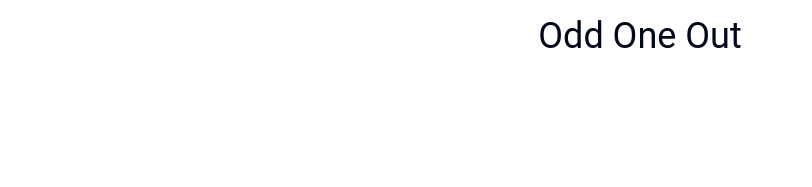
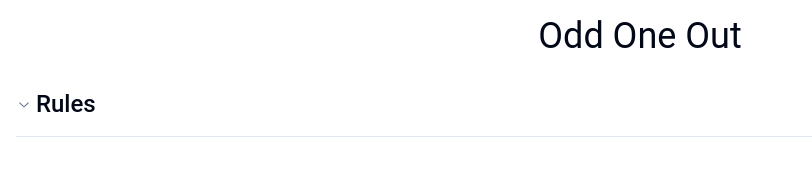
Before and after one commit to Trifall/odd-one-out, a React (Vite) app: page / in a window 1280 px wide. Shown: the top 187 px of the page, without its empty margins (0-812 px from the left). Built offline with nearby package versions, Linux system fonts and the light colour scheme.

Commit message:
Add Rules component

```diff
--- a/package.json
+++ b/package.json
@@ -19,6 +19,7 @@
 		"prepare": "husky install"
 	},
 	"dependencies": {
+		"@radix-ui/react-accordion": "^1.1.2",
 		"@radix-ui/react-icons": "^1.3.0",
 		"@radix-ui/react-slot": "^1.0.2",
 		"@radix-ui/react-tooltip": "^1.0.7",
--- a/src/components/header.tsx
+++ b/src/components/header.tsx
@@ -1,8 +1,13 @@
+import RulesBox from './rulesBox';
+
 const Header = () => {
 	return (
-		<div className='flex w-full items-center justify-center py-4'>
-			<h1 className='text-4xl'>Odd One Out</h1>
-		</div>
+		<>
+			<div className='flex w-full items-center justify-center py-4'>
+				<h1 className='text-4xl'>Odd One Out</h1>
+			</div>
+			<RulesBox />
+		</>
 	);
 };
 
--- /dev/null
+++ b/src/components/rulesBox.tsx
@@ -0,0 +1,28 @@
+import { Accordion, AccordionContent, AccordionItem, AccordionTrigger } from './ui/accordion';
+
+const RulesBox = () => {
+	return (
+		<div className='relative z-[1005]  px-4'>
+			<Accordion type='single' collapsible className='w-full'>
+				<AccordionItem value='item-1'>
+					<AccordionTrigger>
+						<span className='ml-1 text-2xl'>Rules</span>
+					</AccordionTrigger>
+					<AccordionContent>
+						<ul className='ml-5 list-disc text-xl '>
+							<li>Board starts as a 5x5 grid with 1 random tile being the odd-one-out.</li>
+							<li>You have until the time runs out to click on the tile with the unique symbol.</li>
+							<li>
+								Every round the starting time (10 seconds) decreases by 0.1 seconds, until it reaches 0.5 seconds.
+							</li>
+							<li>Every 5 rounds, the grid size increases by 1 (Max: 10x10)</li>
+							<li>Game ends when the time runs out or an incorrect tile is selected. Score is rounds completed.</li>
+						</ul>
+					</AccordionContent>
+				</AccordionItem>
+			</Accordion>
+		</div>
+	);
+};
+
+export default RulesBox;
--- /dev/null
+++ b/src/components/ui/accordion.tsx
@@ -0,0 +1,54 @@
+import * as AccordionPrimitive from '@radix-ui/react-accordion';
+import { ChevronDownIcon } from '@radix-ui/react-icons';
+import * as React from 'react';
+
+import { cn } from '@/lib/utils';
+
+const Accordion = AccordionPrimitive.Root;
+
+const AccordionItem = React.forwardRef<
+	React.ElementRef<typeof AccordionPrimitive.Item>,
+	React.ComponentPropsWithoutRef<typeof AccordionPrimitive.Item>
+>(({ className, ...props }, ref) => (
+	<AccordionPrimitive.Item ref={ref} className={cn('border-b', className)} {...props} />
+));
+AccordionItem.displayName = 'AccordionItem';
+
+const AccordionTrigger = React.forwardRef<
+	React.ElementRef<typeof AccordionPrimitive.Trigger>,
+	React.ComponentPropsWithoutRef<typeof AccordionPrimitive.Trigger>
+>(({ className, children, ...props }, ref) => (
+	<AccordionPrimitive.Header className='flex'>
+		<AccordionPrimitive.Trigger
+			ref={ref}
+			className={cn(
+				'flex flex-1 items-center py-4 text-sm font-medium transition-all hover:underline [&[data-state=open]>svg]:rotate-180',
+				className
+			)}
+			{...props}
+		>
+			<ChevronDownIcon className='h-4 w-4 shrink-0 text-muted-foreground transition-transform duration-200' />
+			{children}
+		</AccordionPrimitive.Trigger>
+	</AccordionPrimitive.Header>
+));
+AccordionTrigger.displayName = AccordionPrimitive.Trigger.displayName;
+
+const AccordionContent = React.forwardRef<
+	React.ElementRef<typeof AccordionPrimitive.Content>,
+	React.ComponentPropsWithoutRef<typeof AccordionPrimitive.Content>
+>(({ className, children, ...props }, ref) => (
+	<AccordionPrimitive.Content
+		ref={ref}
+		className={cn(
+			'overflow-hidden text-sm data-[state=closed]:animate-accordion-up data-[state=open]:animate-accordion-down',
+			className
+		)}
+		{...props}
+	>
+		<div className='pb-4 pt-0'>{children}</div>
+	</AccordionPrimitive.Content>
+));
+AccordionContent.displayName = AccordionPrimitive.Content.displayName;
+
+export { Accordion, AccordionContent, AccordionItem, AccordionTrigger };
--- a/tailwind.config.js
+++ b/tailwind.config.js
@@ -51,6 +51,7 @@ module.exports = {
 					foreground: 'hsl(var(--card-foreground))',
 				},
 			},
+
 			borderRadius: {
 				lg: 'var(--radius)',
 				md: 'calc(var(--radius) - 2px)',
```
Also changed, not shown: 2 other files (tests, documents, lock files or other folders).
